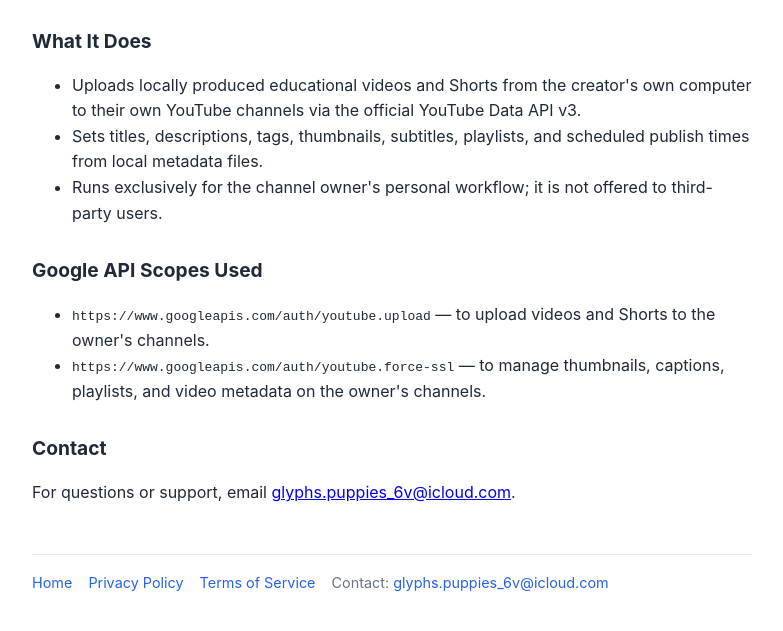
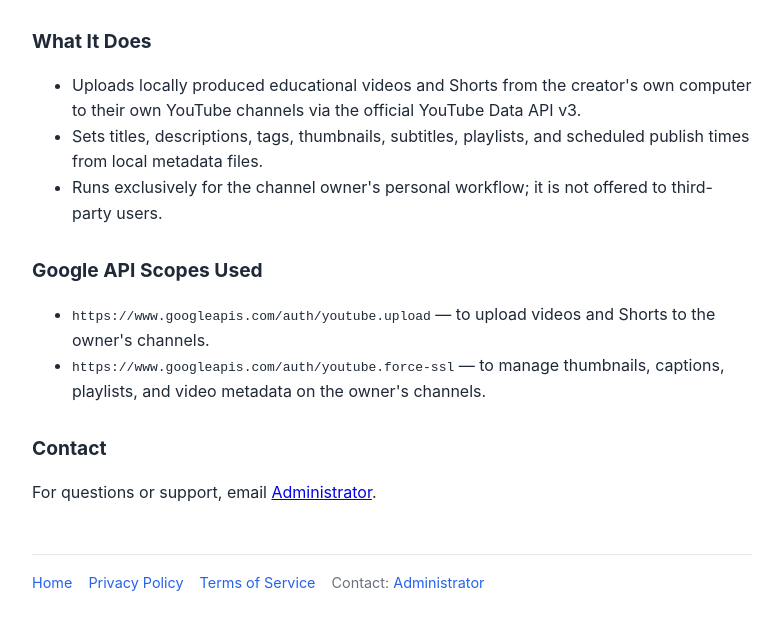
Before and after one commit to greatmindssimply/greatmindssimply.github.io, a plain HTML site: page index.html in a window 1280 px wide. Shown: the part 223-854 px from the top of the page, without its empty margins (248-1031 px from the left). Drawn offline with Linux system fonts and the light colour scheme.

Commit message:
Update index.html

```diff
--- a/index.html
+++ b/index.html
@@ -38,12 +38,12 @@
   </ul>
 
   <h2>Contact</h2>
-  <p>For questions or support, email <a href="mailto:glyphs.puppies_6v@icloud.com">glyphs.puppies_6v@icloud.com</a>.</p>
+  <p>For questions or support, email <a href="mailto:glyphs.puppies_6v@icloud.com">Administrator</a>.</p>
   <footer>
     <a href="index.html">Home</a>
     <a href="privacy.html">Privacy Policy</a>
     <a href="terms.html">Terms of Service</a>
-    <span>Contact: <a href="mailto:glyphs.puppies_6v@icloud.com">glyphs.puppies_6v@icloud.com</a></span>
+    <span>Contact: <a href="mailto:glyphs.puppies_6v@icloud.com">Administrator</a></span>
   </footer>
 </body>
 </html>
```
